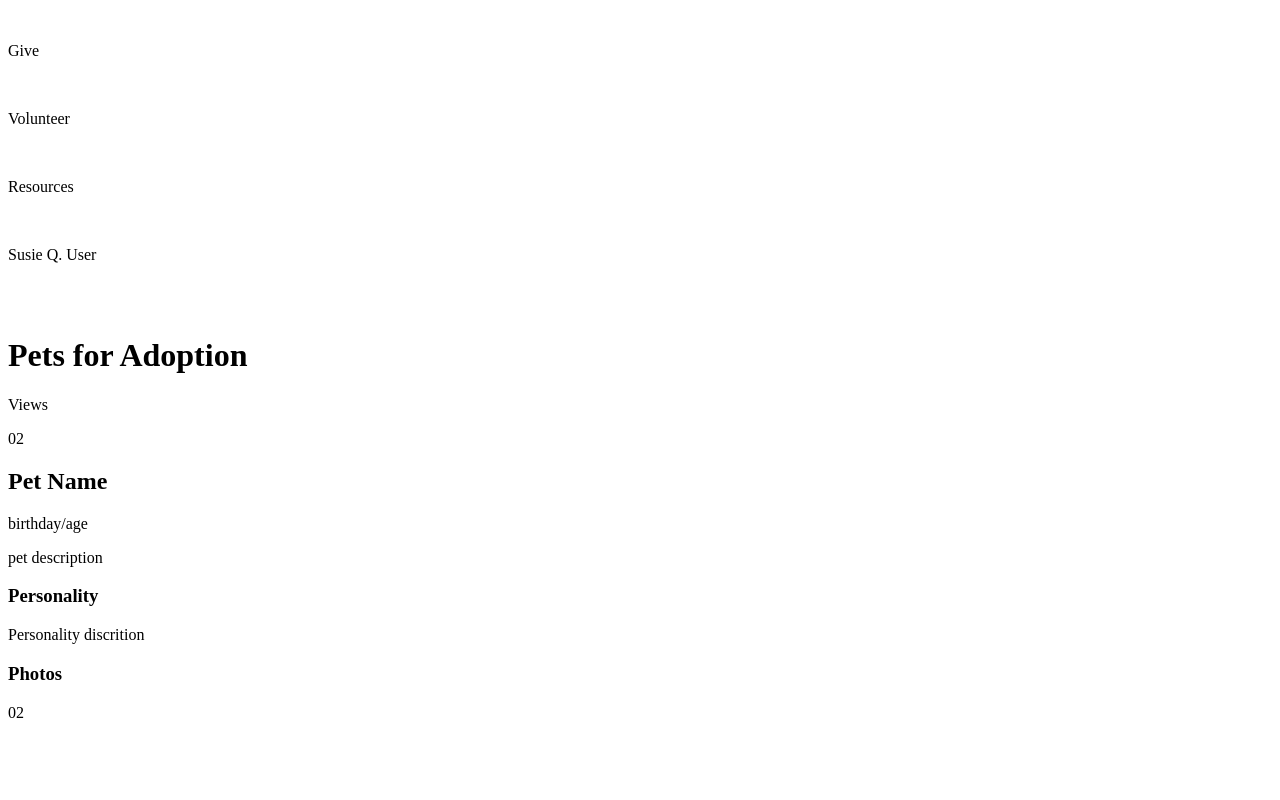
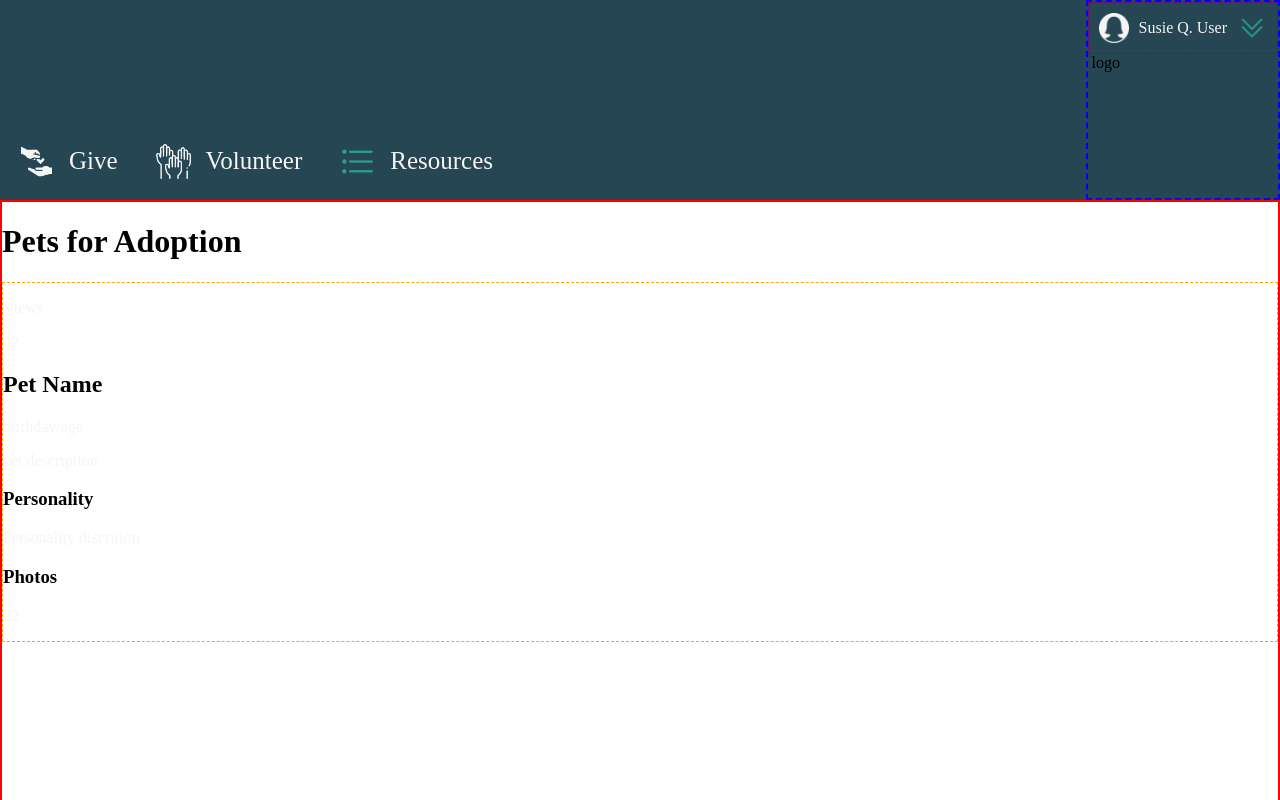
Before and after one commit to sdtrachsel/static-comp, a plain HTML site: page index.html in a window 1280 px wide. Shown: the top 800 px of the page. Drawn offline with Linux system fonts and the light colour scheme.

Commit message:
Format header

```diff
--- a/index.html
+++ b/index.html
@@ -1,8 +1,9 @@
 <!DOCTYPE html>
-<html>
+<html  lang="en">
 
 <head>
   <link rel="stylesheet" href="./styles.css">
+  <meta charset="utf-8">
   <meta name="viewport" content="width=device-width, initial-scale=1">
   <title>Pet Rescue </title>
   <!-- font choice -->
@@ -10,28 +11,34 @@
 
 <body>
   <header>
-    <div>
-      <img src="" alt=""><!-- Give Icon-->
-      <p>Give</p>
-      <img src="" alt=""><!-- Volunteer Icon -->
-      <p>Volunteer</p>
-      <img src="" alt=""><!-- Resources icon-->
-      <p>Resources</p>
-    </div>
-    <div>
-      <div>
-        <img src="" alt=""><!-- user icon  -->
+    <section class="header-left">
+      <div class="nav-link">
+        <img src="./images/donation-icon.png" alt="give icon" class="nav-icon">
+        <p>Give</p>
+      </div>
+      <div class="nav-link">
+        <img src="./images/volunteer-icon.png" alt="volunteer icon" class="nav-icon">
+        <p>Volunteer</p>
+      </div>
+      <div class="nav-link">
+        <img src="./images/resources-icon.png" alt="resources list icon" class="nav-icon">
+        <p>Resources</p>
+      </div>
+    </section>
+    <section class="header-right">
+      <div class="user-login">
+        <img src="./images/user-icon-white.png" alt="user icon" class="user-icon">
         <p>Susie Q. User</p>
-        <img src="" alt=""><!-- down arrow icon  -->
+        <img src="./images/down-arrow-icon.png" alt="user menu open" class="user-dropdown">
       </div>
-      <img src="" alt=""> <!-- logo -->
-    </div>
+      <img src="" alt=""> logo <!-- logo -->
+    </section>
   </header>
   <main>
     <h1>Pets for Adoption</h1>
-    <section>
+    <section class="pet-card">
       <!-- ---------start one card----------- -->
-      <section> <!-- Top of Card background is a pet -->
+      <section class="pet-card-top"> <!-- Top of Card background is a pet -->
         <div>
           <!-- icon w/ hover -->
         </div>
@@ -40,7 +47,7 @@
           <p> 02 </p>
         </div>
       </section>
-      <section> <!-- bottom of card containing text/links -->
+      <section class="pet-card-bottom"> <!-- bottom of card containing text/links -->
         <h2>Pet Name</h2>
         <p>birthday/age</p>
         <p>pet description</p> <!-- background is grayed -->
--- a/styles.css
+++ b/styles.css
@@ -0,0 +1,67 @@
+body{
+    margin: 0px;
+}
+header {
+    /* border: 2px solid red; */
+    display: flex;
+    justify-content: space-between;
+    background-color: #264653;
+    height: 25vh;
+}
+
+p {
+    color: #f5f5f5;
+}
+
+.header-left {
+    display: flex;
+    align-items: flex-end;
+    justify-content: space-around;
+    width: 40%;
+}
+
+.header-left p {
+    font-size: 25px;
+    color: #f5f5f5;
+}
+
+.nav-link {
+    display: flex;
+    flex-direction: row;
+    align-items: center;
+}
+
+.nav-icon {
+    height: 35px;
+    padding-right: 15px;
+}
+
+.header-right {
+    border: 2px blue dashed;
+}
+
+.user-login {
+    border: purple 1px dashed;
+    display: flex;
+    align-items: center;
+
+}
+
+.user-icon {
+    height: 30px;
+    margin: 0px 10px;
+}
+
+.user-dropdown {
+    height: 30px;
+    margin: 0px 10px;
+}
+
+main {
+    border: 2px solid red;
+    height: 100vh;
+}
+
+.pet-card {
+    border: 1px orange dashed;
+}
```
Also changed, not shown: images/donation-icon.png (added), images/down-arrow-icon.png (added), images/resources-icon.png (added), images/user-icon-white.png (added), images/user-icon.png (added), images/volunteer-icon.png (added), 1 other file.
